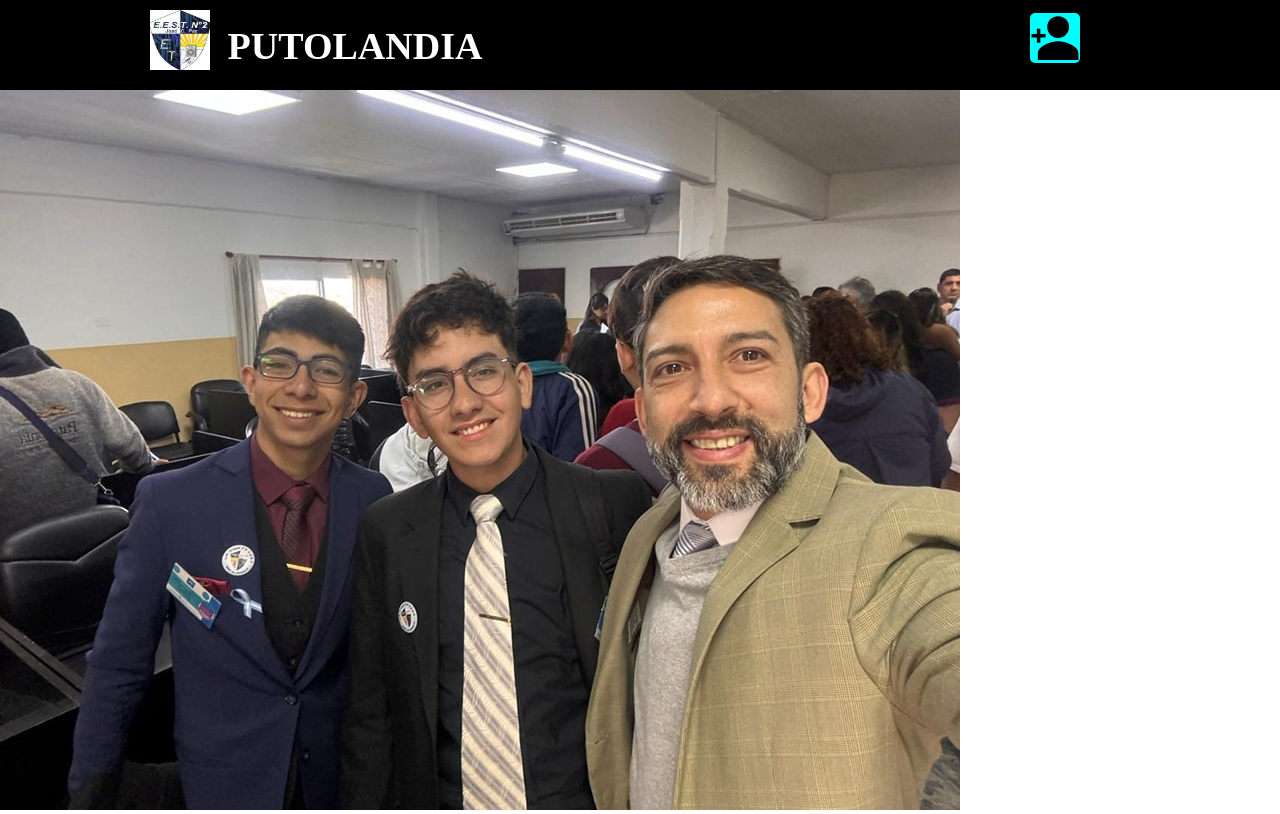
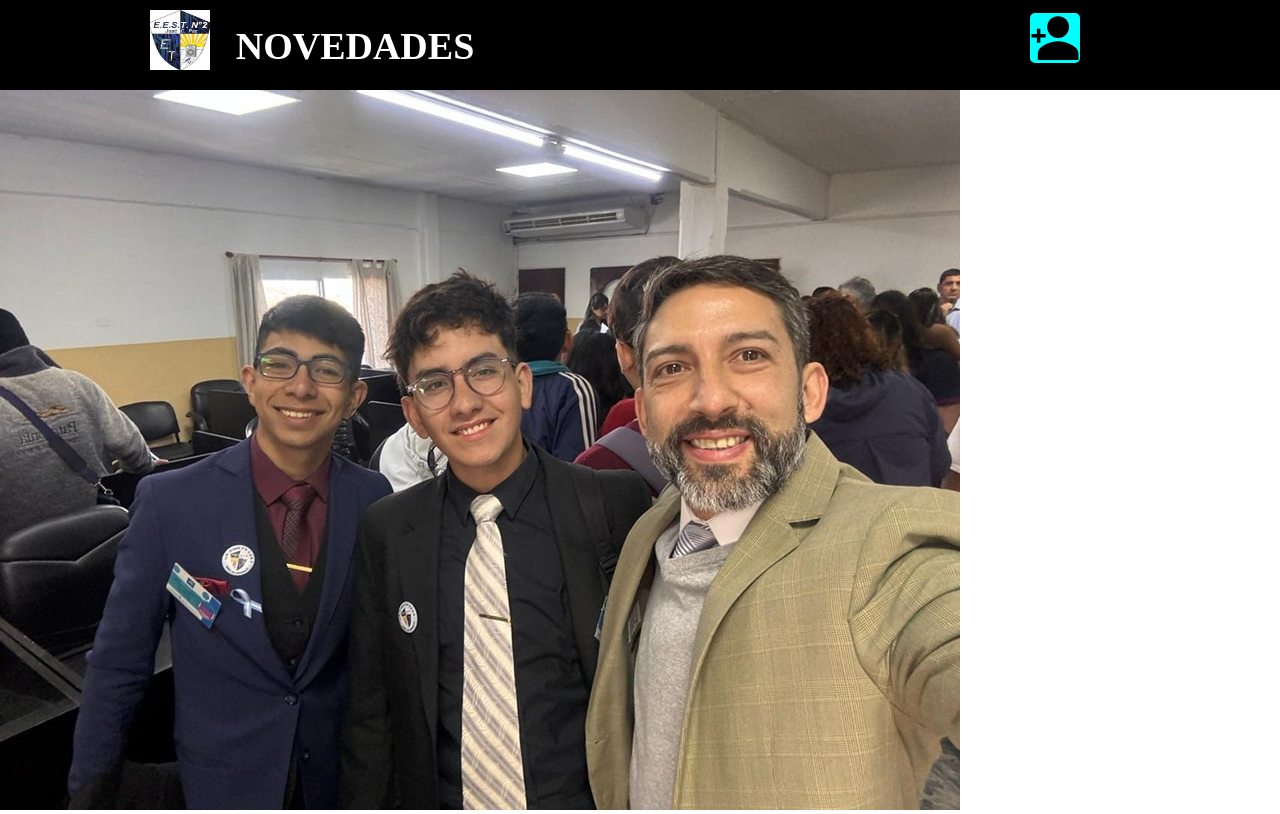
Before and after one commit to Saantulii/eeeeee, a plain HTML site: page putolandia.html in a window 1280 px wide. Drawn offline with Linux system fonts and the light colour scheme.

Commit message:
Update putolandia.html

```diff
--- a/putolandia.html
+++ b/putolandia.html
@@ -4,13 +4,13 @@
     <meta charset="UTF-8">
     <meta name="viewport" content="width=device-width, initial-scale=1.0">
     <link rel="stylesheet" href="putolandia.css">
-    <title>E.E.S.T N°2 PUTOLANDIA</title>
+    <title>E.E.S.T N°2 NOVEDADES</title>
 </head>
 <body>
     <header class="header">
         <div class="container-h1">
             <img src="img de EESTN2.jpg" alt="" class="img-EESTN2">
-            <h1 class="text-titulo"> PUTOLANDIA</h1>
+            <h1 class="text-titulo"> NOVEDADES</h1>
         </div>
         <div class="login">
             <button class="Inicio-sesion"> <a href="Login.html" target="_blank" rel="noopener noreferrer"> <img src="person-add-outline.svg" alt=""> </a></button>
```
